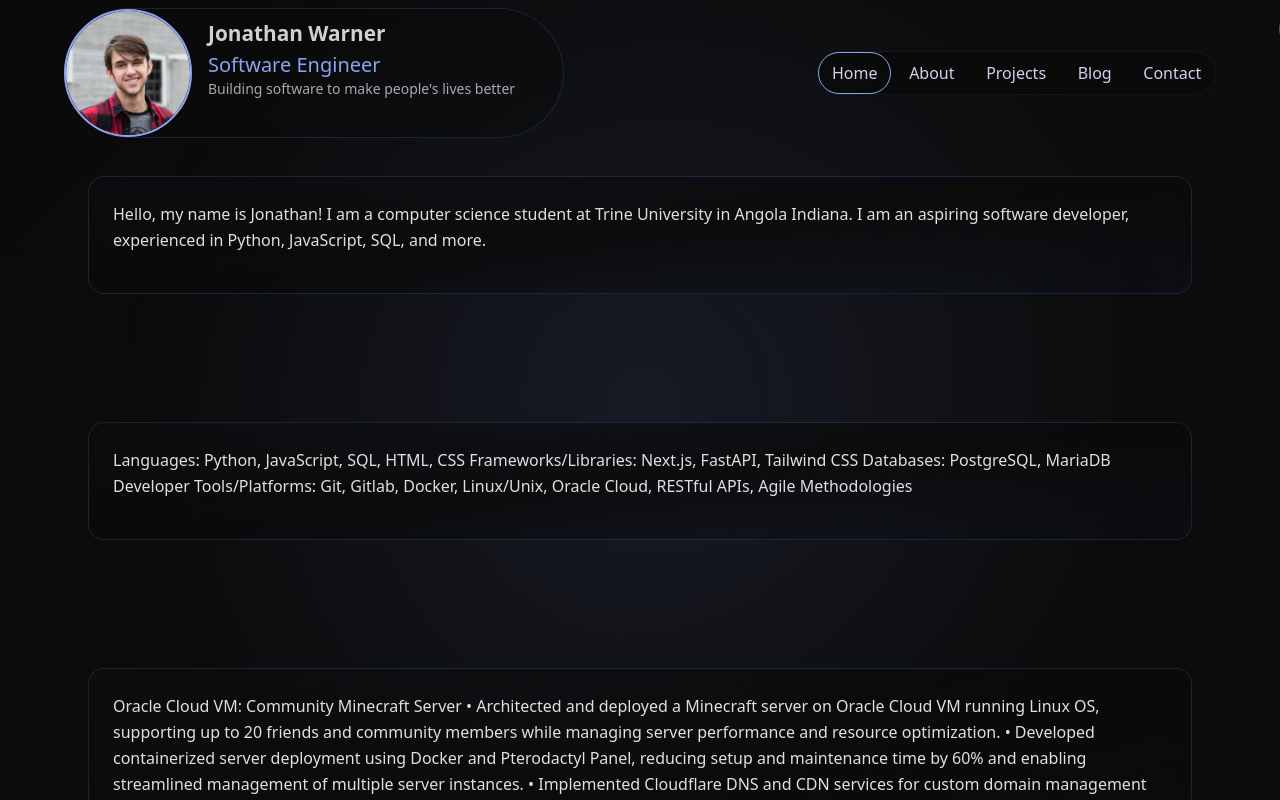
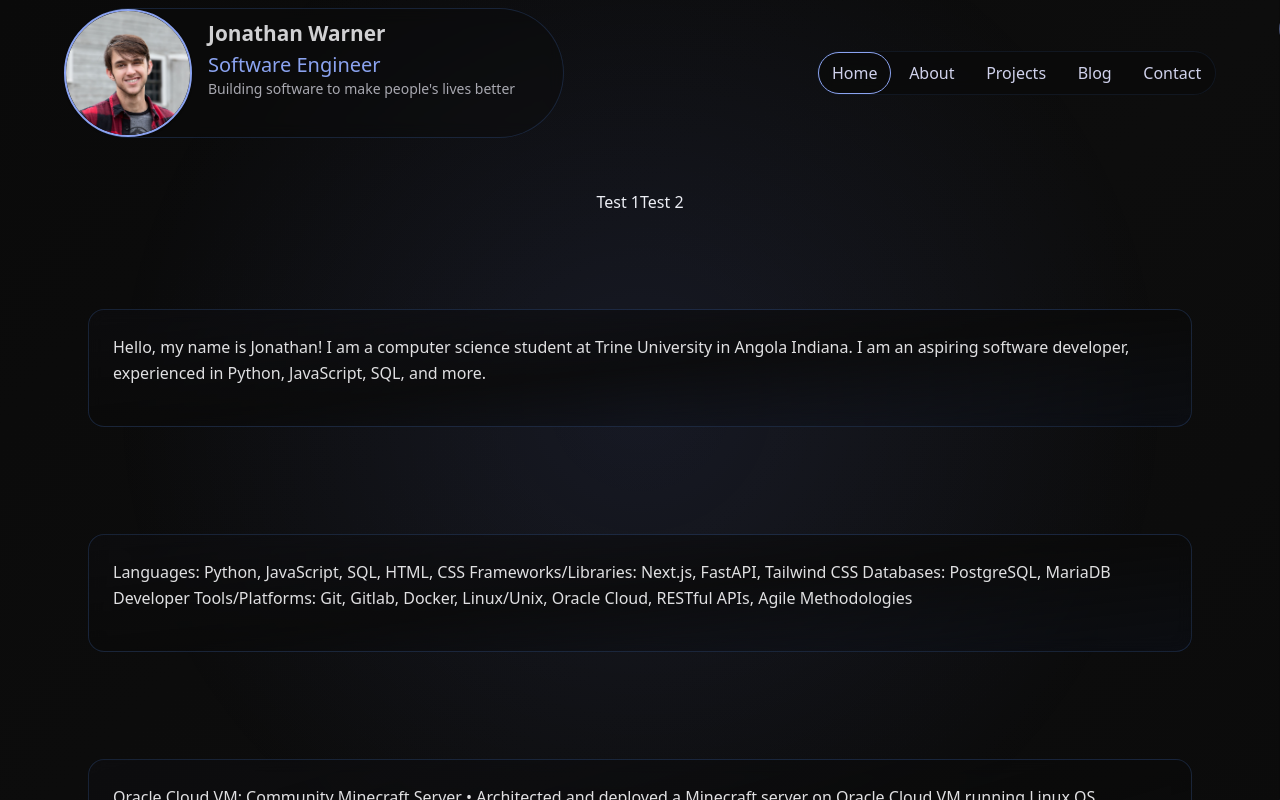
Before and after one commit to JDubbs89/SWE-Portfolio, a Next.js app: page /home in a window 1280 px wide. Shown: the top 800 px of the page. Built offline with nearby package versions, Linux system fonts and the light colour scheme.

Commit message:
Update to container styles

```diff
--- a/app/(site)/home/page.tsx
+++ b/app/(site)/home/page.tsx
@@ -1,6 +1,7 @@
 import { Metadata } from "next";
 import ContentContainer from '../../_components/containers/default/contentContainer';
 import BaseSection from "@components/sections/baseSection";
+import BioSection from "@components/sections/bioSection";
 
 export const metadata: Metadata = {
   title: "Home",
@@ -9,6 +10,7 @@ export const metadata: Metadata = {
 export default function Home() {
   return (
     <div>
+      <BioSection/>
       <BaseSection className="flex flex-row">
 
         <ContentContainer title="Home" header="Background" content="Hello, my name is Jonathan! I am a computer science student at Trine University in Angola Indiana.
--- a/app/(site)/projects/[projectId]/page.tsx
+++ b/app/(site)/projects/[projectId]/page.tsx
@@ -1,4 +1,5 @@
-
+import ContentContainer from "@/app/_components/containers/default/contentContainer";
+import BaseSection from "@/app/_components/sections/baseSection";
 export const runtime = 'edge';
 
 export default async function ProjectDetails({
@@ -8,12 +9,8 @@ export default async function ProjectDetails({
 }) {
   const projectId = (await params).projectId;
   return (
-    <section className='py-24'>
-      <div className="container">
-        <h1 className="text-3xl font-bold">
-          Project {projectId} Post Page
-        </h1>
-      </div>
-    </section>
+    <BaseSection className='py-24'>
+      <ContentContainer title={`${projectId}`} header="Description" content={`My ${projectId} project.`}/>
+    </BaseSection>
   )
 }
--- a/app/(site)/projects/page.tsx
+++ b/app/(site)/projects/page.tsx
@@ -1,15 +1,14 @@
+import BaseSection from "@/app/_components/sections/baseSection";
+import ContentContainer from "@/app/_components/containers/default/contentContainer";
+
 export const metadata = {
   title: "Projects",
 }
 
 export default function Projects() {
   return (
-    <div className="content-wrapper">
-      <h1 className="page-title">Projects</h1>
-      <div className="base-section">
-        <h1 className="section-title">Summary</h1>
-        <p className="body-text">Sit down, grab a snack.</p>
-      </div>
-    </div>
+    <BaseSection className='py-24'>
+          <ContentContainer title="Projects" header="" content={`My projects`}/>
+    </BaseSection>
   )
 }
--- a/app/_components/containers/default/contentContainer.tsx
+++ b/app/_components/containers/default/contentContainer.tsx
@@ -5,13 +5,13 @@ type ContentContainerProps = {
   content: string;
 };
 
-export default function ContentContainter(
+export default function ContentContainer(
   { title, header, content}: ContentContainerProps
 ){
   return (
     <div className="content-wrapper">
       {(title == "" ? <h1 className="page-title">{title}</h1> : <div className="collapsed"></div>)}
-      <div className="base-section">
+      <div className="base-section base-section-style">
         {(header == "" ? <h1 className="section-title">{header}</h1> : <div className="collapsed"></div>)}
         <p className="body-text whitespace-normal">{content}</p>
       </div>
--- a/app/_components/sections/bioSection.tsx
+++ b/app/_components/sections/bioSection.tsx
@@ -0,0 +1,16 @@
+import BaseSection from "./baseSection";
+
+export default function BioSection (){
+  return (
+    <BaseSection className="flex justify-center my-5">
+      <div className="content-wrapper flex">
+        <div className="flex-2">
+          Test 1
+        </div>
+        <div className="flex-2">
+          Test 2
+        </div>
+      </div>
+    </BaseSection>
+  )
+}
--- a/app/globals.css
+++ b/app/globals.css
@@ -131,7 +131,7 @@ html::-webkit-scrollbar, body::-webkit-scrollbar {
 }
 
 .content-wrapper {
-    @apply  max-w-[min(90vw,72rem)] mx-auto px-[clamp(1rem,4vw,1.5rem)] py-[clamp(1rem,4vw,2rem)];
+    @apply  max-w-[min(90vw,72rem)] mx-auto px-[clamp(1rem,4vw,1.5rem)] py-[clamp(1rem,2vw,2rem)];
 }
 
 .section-spacing {
@@ -288,7 +288,11 @@ html::-webkit-scrollbar, body::-webkit-scrollbar {
 
 /* Demo specific styles */
 .base-section {
-    @apply bg-gradient-to-br from-[rgba(15,15,20,0.4)] via-[rgba(10,10,10,0.8)] to-[rgba(5,41,158,0.05)] border border-[rgba(83,134,228,0.2)] rounded-[clamp(0.75rem,2vw,1rem)] p-[clamp(1rem,3vw,1.5rem)] mb-[clamp(1.5rem,4vw,2rem)] backdrop-blur;
+    @apply p-[clamp(1rem,3vw,1.5rem)] my-[clamp(1.5rem,0.5vh,2rem)] backdrop-blur;
+}
+
+.base-section-style {
+    @apply bg-gradient-to-br from-[rgba(15,15,20,0.4)] via-[rgba(10,10,10,0.8)] to-[rgba(5,41,158,0.05)] border border-[rgba(83,134,228,0.2)] rounded-[clamp(0.75rem,2vw,1rem)]
 }
 
 .base-grid {
```
